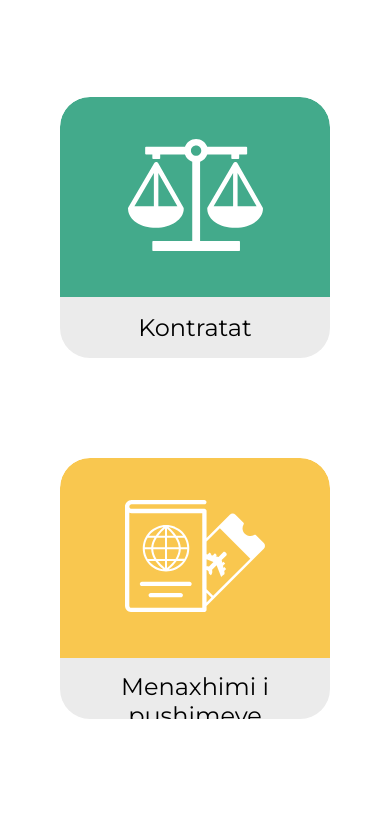
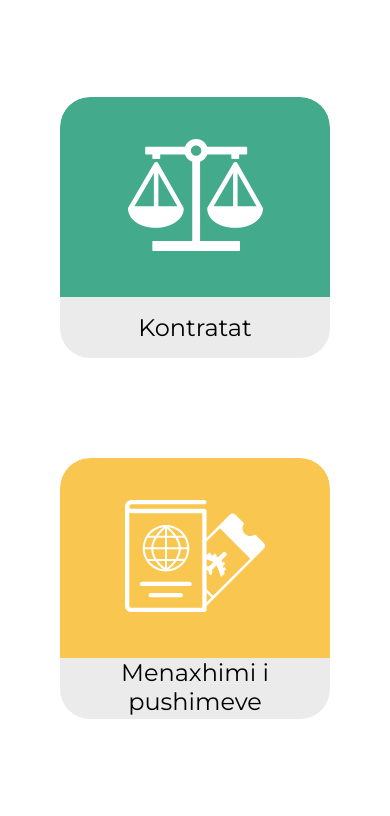
Before and after one commit to downred/T3solutions, a plain HTML site: page index.html in a window 390 px wide. Shown: the part 762-1578 px from the top of the page. Drawn offline with Linux system fonts and the light colour scheme.

Commit message:
fixed text position for smaller screens in dashboard

```diff
--- a/style.css
+++ b/style.css
@@ -42,7 +42,7 @@ nav {
     z-index: 0;
     position: absolute;
     top: 120%;
-    font-size: 1.5em;
+    font-size: 1.5rem;
 }
 
 a {text-decoration: none;}
@@ -220,7 +220,7 @@ a {text-decoration: none;}
     }
 
     .yellow-position-fix {
-        top: 107% !important;
+        top: 100% !important;
         text-align: center;
     }
 
```
